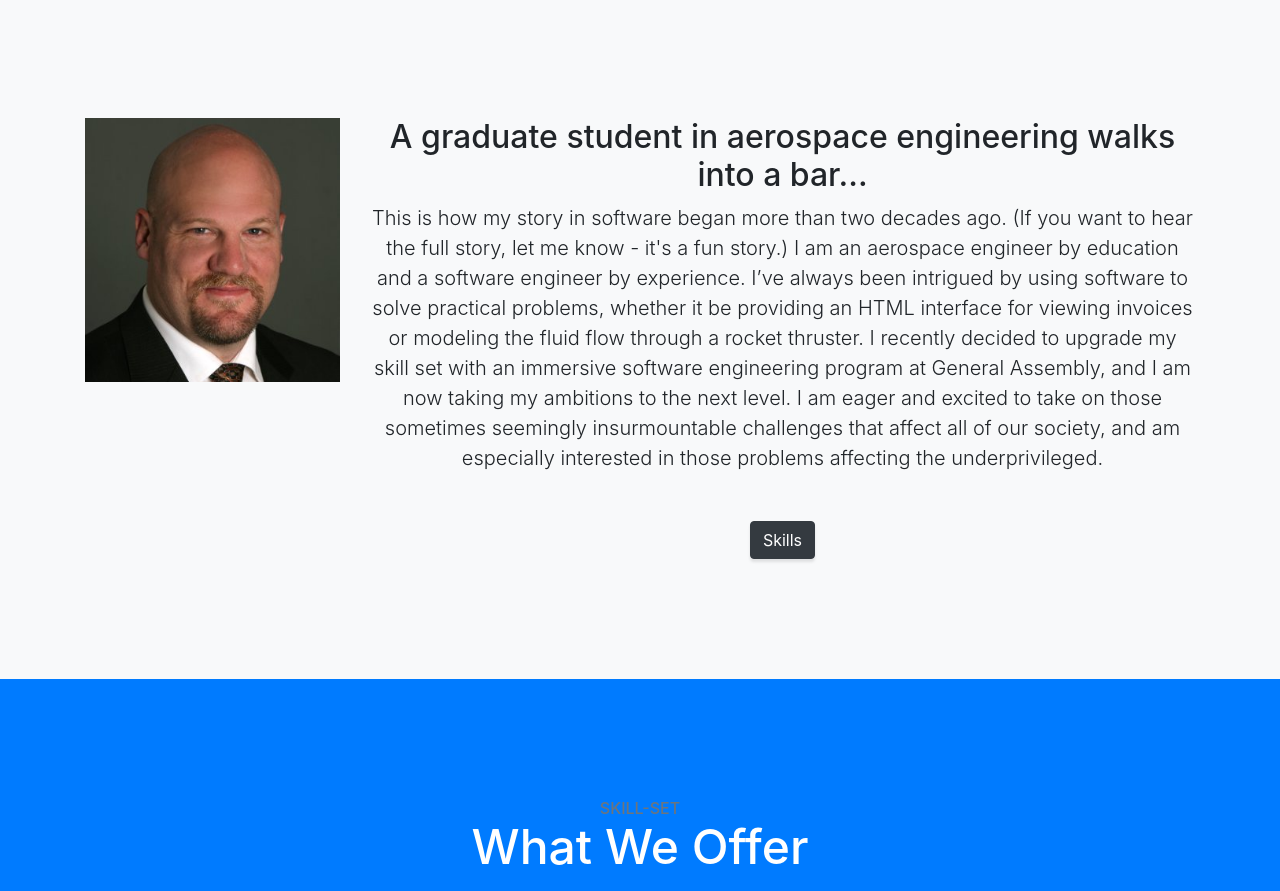
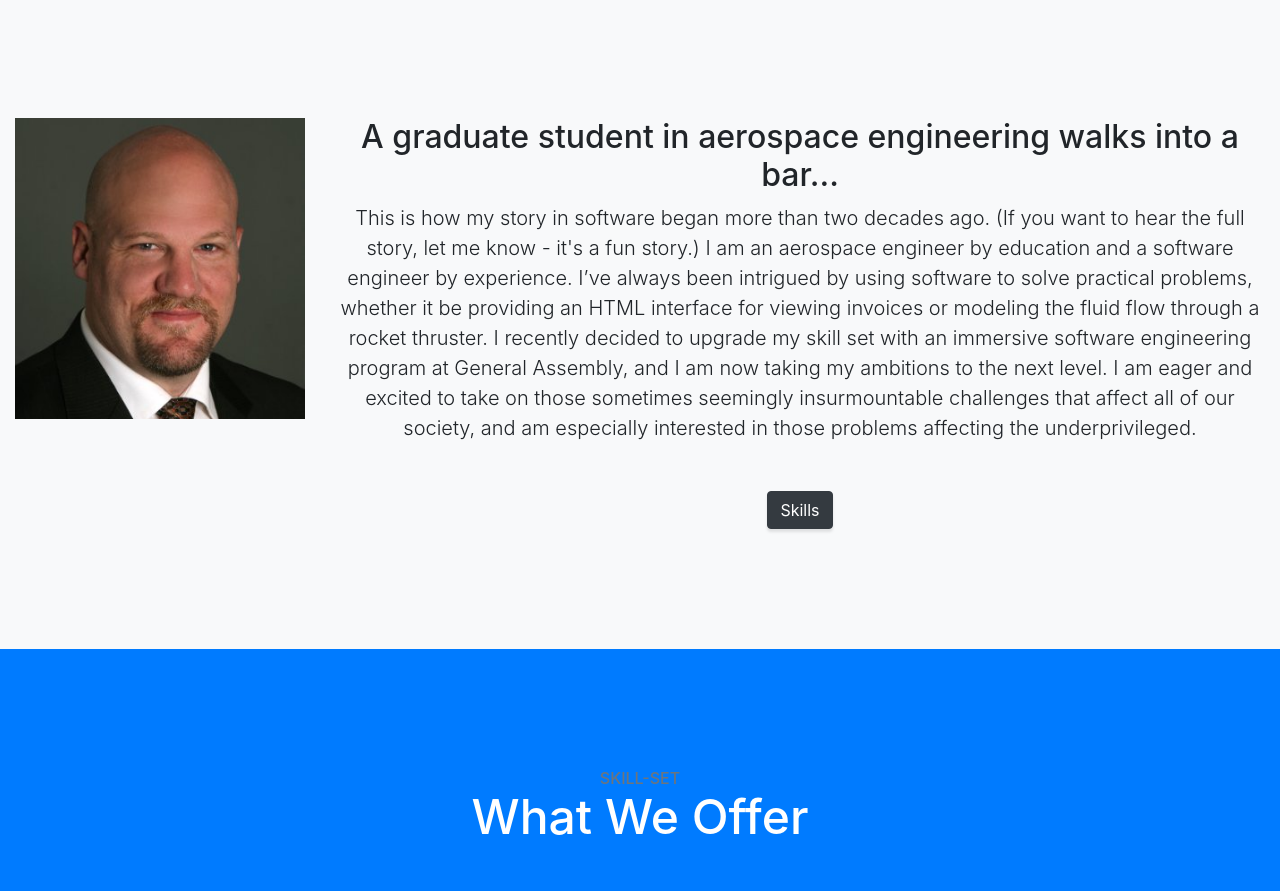
Before and after one commit to gbbenson68/gbbenson68.github.io, a website with bundled scripts: page index.html in a window 1280 px wide. Shown: the part 802-1693 px from the top of the page. Built offline with nearby package versions, Linux system fonts and the light colour scheme.

Commit message:
Fix padding for About Me

```diff
--- a/index.html
+++ b/index.html
@@ -66,7 +66,7 @@
 
   <!-- About -->
   <section class="content-section bg-light" id="about">
-    <div class="container text-center">
+    <div class="container-fluid text-center about-me">
       <div class="row">
         <div class="col-lg-3 my-pic">
           <img class='my-img' src='./img/Me2.png' alt='Guy B. Benson Portrait'>
--- a/scss/_special.scss
+++ b/scss/_special.scss
@@ -8,3 +8,8 @@
     background: rgba(165,165,165,0.4);
     border-radius: 0 0 1rem 1rem;
 }
+
+.about-me {
+  padding-left: 5%;
+  padding-right: 5%;
+}
```
Also changed, not shown: css/stylish-portfolio.css, css/stylish-portfolio.min.css.
